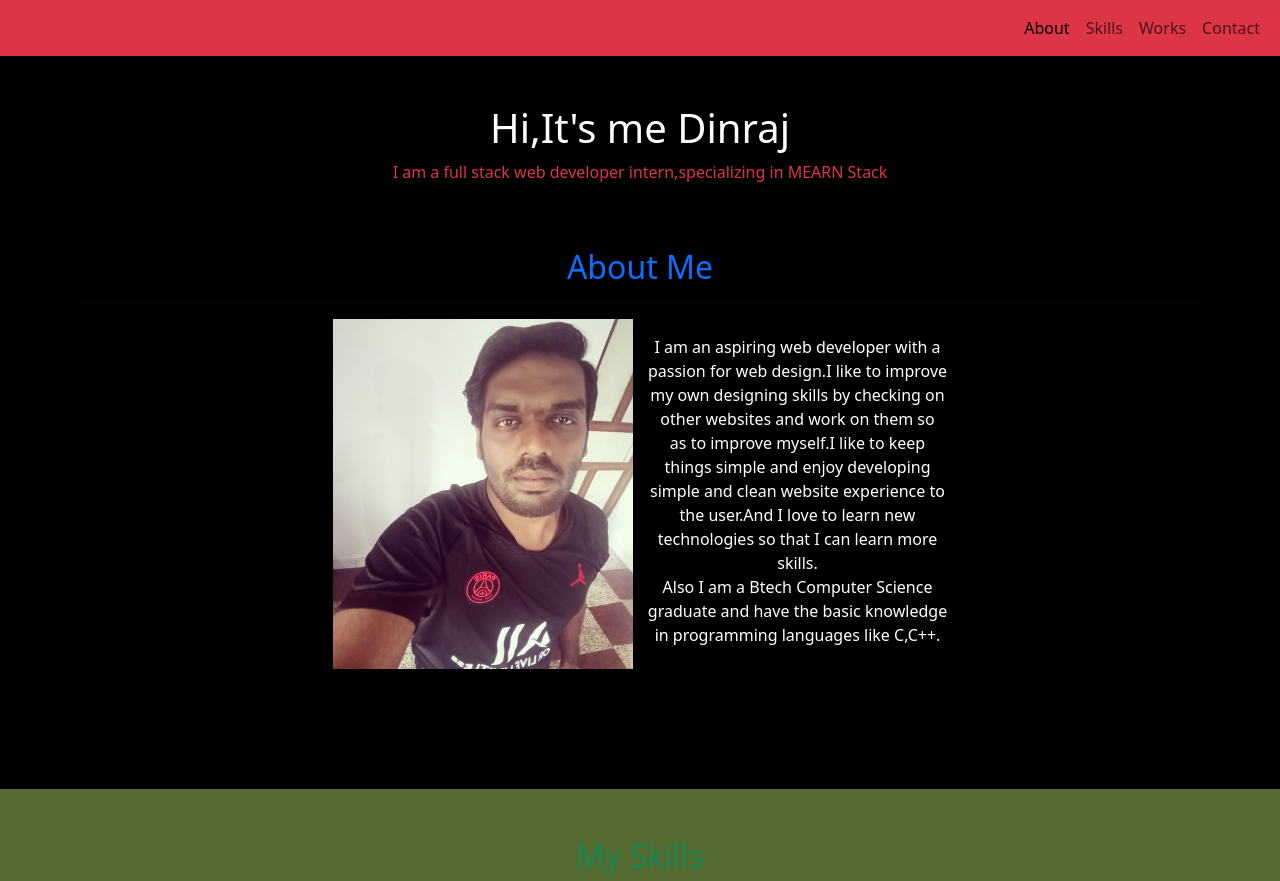
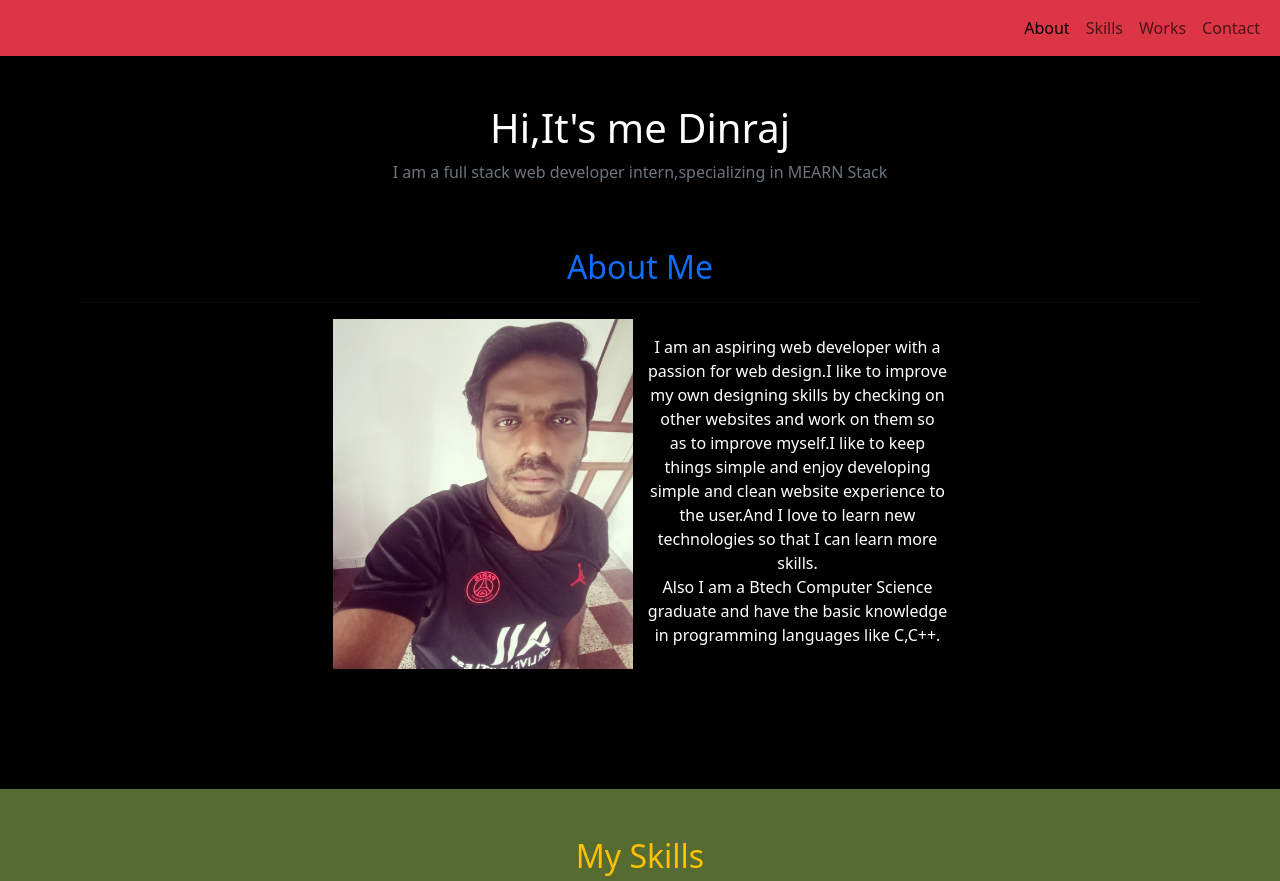
Before and after one commit to Dinrajam4444/myportfolio, a plain HTML site: page index.html in a window 1280 px wide. Shown: the top 881 px of the page. Drawn offline with nearby package versions, Linux system fonts and the light colour scheme.

Commit message:
second commit

```diff
--- a/index.html
+++ b/index.html
@@ -52,7 +52,7 @@
 
         <div class="container">
             <h1 class="text-white">Hi,It's me Dinraj</h1>
-            <p class="text-danger pb-5">I am a full stack web developer intern,specializing in MEARN Stack</p>
+            <p class="text-secondary pb-5">I am a full stack web developer intern,specializing in MEARN Stack</p>
 
             <h2 class="text-primary">About Me</h2>
             <hr>
@@ -80,7 +80,7 @@
     <!-- Progress bars / Skills -->
 
     <div id="skills">
-        <h2 class="text-success pt-5">My Skills</h2>
+        <h2 class="text-warning pt-5">My Skills</h2>
         <div class="skillsection container w-50 pb-5">
             <label for="" class="pb-2">HTML v5</label>
             <div class="progress" role="progressbar" aria-label="Basic example" aria-valuenow="0" aria-valuemin="0"
--- a/portfolio.css
+++ b/portfolio.css
@@ -9,6 +9,10 @@
     background-color: black;
     padding-bottom: 15vh;
 }
+/* .mydetails{
+    color: chartreuse;
+    text-align: center;
+} */
 .mypic{
 
     /* margin-left: -996px; */
```
